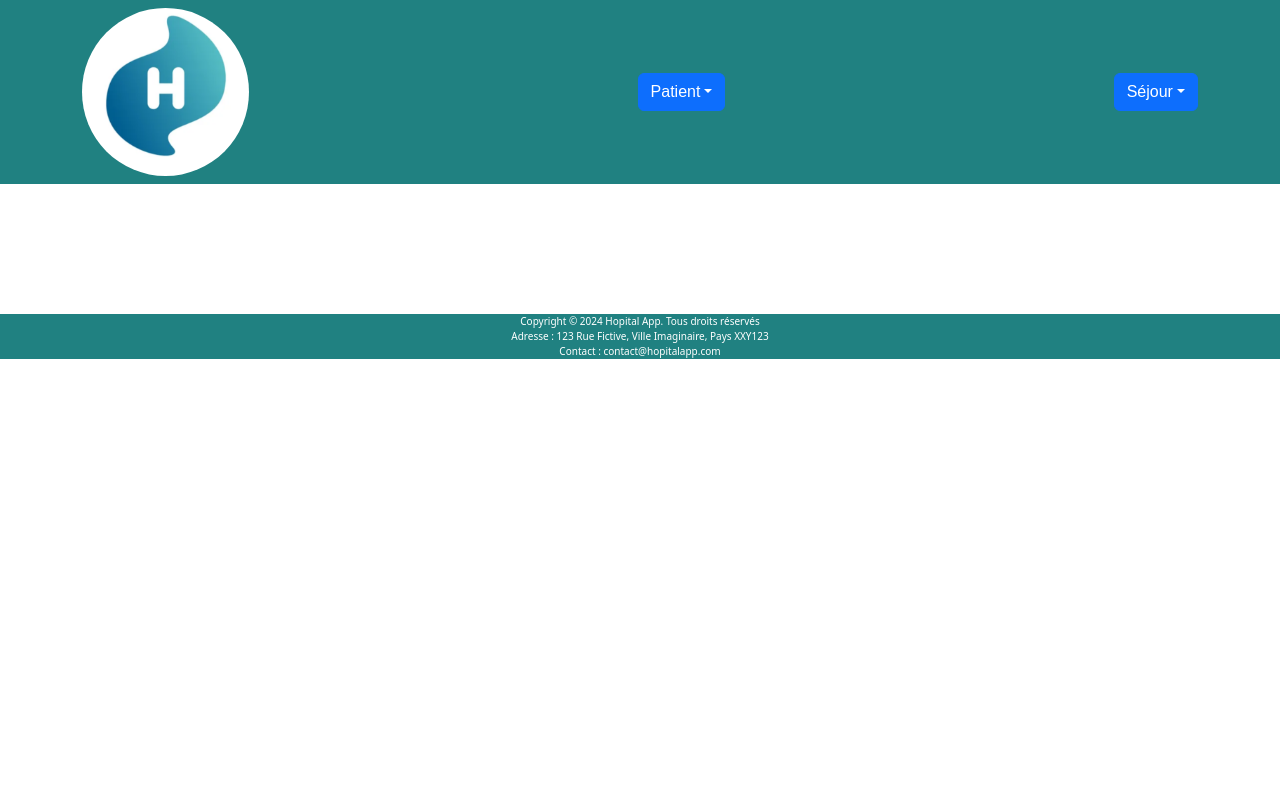
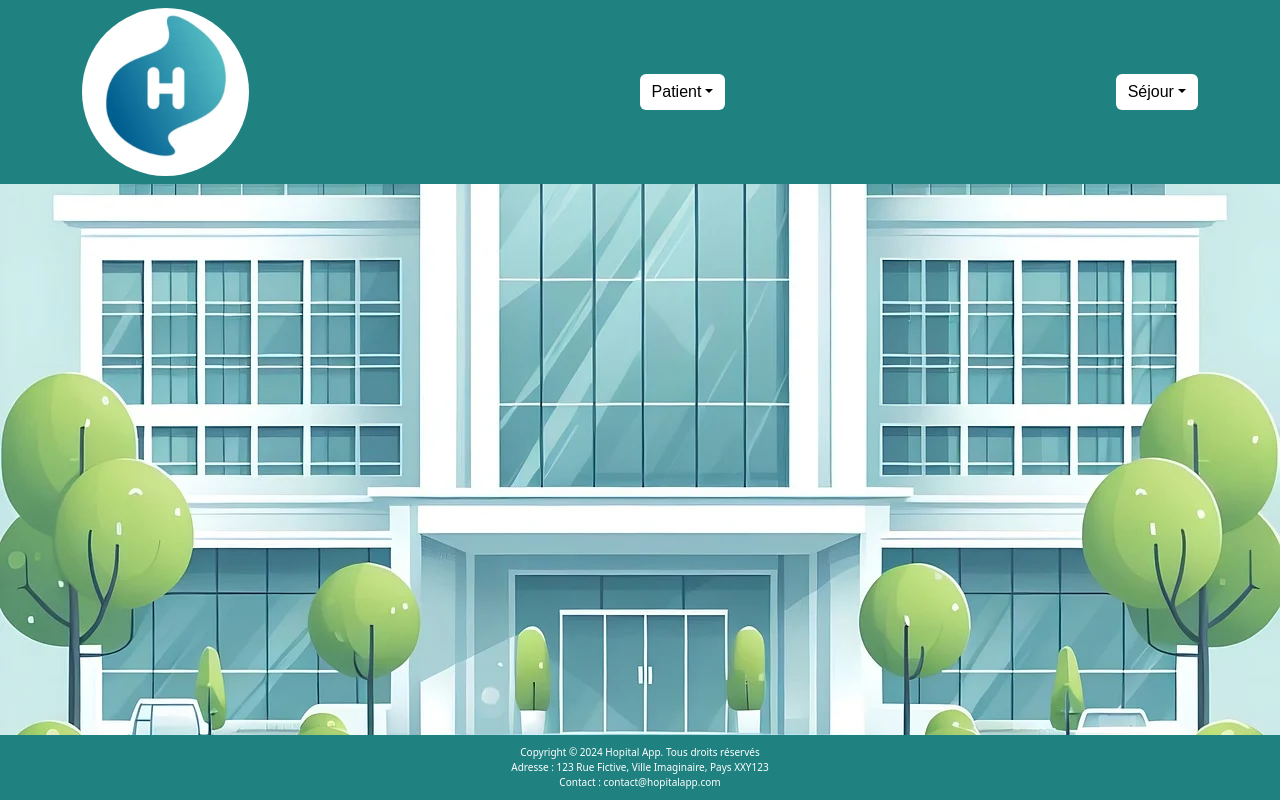
Before and after one commit to Huriaux/App_Hopital_Front, a React (Create React App) app in the folder app-hoptial/: page / in a window 1280 px wide. Built offline with nearby package versions, Linux system fonts and the light colour scheme.

Commit message:
feat(Accueil) page Accueil créée

```diff
--- a/app-hoptial/src/App.css
+++ b/app-hoptial/src/App.css
@@ -1,8 +1,14 @@
+.wrapper {
+  position: relative;
+  min-height: 100vh;
+}
+
 /* Header */
 
 .navbar {
-  margin-bottom: 130px;
-
+  position: relative;
+  z-index: 2;
+  height: 20%;
   background-color: #208181;
   font-family: Arial, Helvetica, sans-serif;
 }
@@ -12,16 +18,47 @@
   width: 15%;
   border-radius: 50%;
 }
-/*
-#dropdown1 {
-  background: grey;
-} */
 
-.drop {
+#dropdown1, #dropdown2 {
   background: white;
+  border: #034F5C;
+  color: black;
+
 }
 
+/* Main */
+
+.imageFond {
+  background-size: cover;
+  background-position: center;
+  width: 100%;
+  height: 100%;
+  position: absolute;
+  top: 0;
+  left: 0;
+}
+
+/* Main */
+main {
+  position: relative;
+  min-height: calc(100vh - 130px - 80px); /* 130px pour l'en-tête et 80px pour le pied de page */
+  display: flex;
+  justify-content: center;
+  align-items: center;
+}
+
+
 /* Footer */
+
+footer {
+  position: absolute;
+  bottom: 0;
+  width: 100%;
+  background-color: #208181;
+  color: white;
+  text-align: center;
+  padding: 10px 0;
+}
 
 .container-text {
   font-size: 10px;
@@ -32,16 +69,6 @@
   align-items: center;
 }
 
-.text {
-  display: flex;
-  flex-direction: row;
-  align-items: center;
-}
-
 .text p {
   margin: 0px;
 }
-
-main {
-  min-width: 100vh;
-}
--- a/app-hoptial/src/App.jsx
+++ b/app-hoptial/src/App.jsx
@@ -2,7 +2,6 @@ import "bootstrap/dist/css/bootstrap.min.css";
 import React from "react";
 import { BrowserRouter, Route, Routes } from "react-router-dom";
 import Accueil from "../src/views/Accueil";
-import Footer from './components/Footer';
 
 
 
@@ -12,7 +11,6 @@ const App = () => {
       <Routes>
         <Route path="/" element={<Accueil />} />
       </Routes>
-      <Footer/>
     </BrowserRouter>
 
   );
--- a/app-hoptial/src/components/Footer.jsx
+++ b/app-hoptial/src/components/Footer.jsx
@@ -2,7 +2,6 @@ import React from 'react';
 
 const Footer = () => {
     return (
-        <>
         <footer>
             <div className='container-text'>
                 <div className='text'>
@@ -16,8 +15,6 @@ const Footer = () => {
                 </div>
             </div>
         </footer>
-
-        </>
     );
 };
 
--- a/app-hoptial/src/components/Header.jsx
+++ b/app-hoptial/src/components/Header.jsx
@@ -7,11 +7,9 @@ import Logo from "../assets/Logo.png";
 const Header = () => {
 
     return (
-        <>
-
-        <nav class="navbar">
-            <div class="container">
-                <img src={Logo} alt="Logo Hopital" />
+        <nav className="navbar">
+            <div className="container">
+                <img title='Accueil' src={Logo} alt="Logo Hopital" />
 
                 <DropdownButton id="dropdown1" title="Patient">
                     <Dropdown.Item className='drop' href="#/action-1">Ajouter</Dropdown.Item>
@@ -19,12 +17,11 @@ const Header = () => {
                 </DropdownButton>
 
                 <DropdownButton id="dropdown2" title="Séjour">
-                    <Dropdown.Item href="#/action-1">Arrivée</Dropdown.Item>
-                    <Dropdown.Item href="#/action-2">Sortie</Dropdown.Item>
+                    <Dropdown.Item className='drop' href="#/action-1">Arrivée</Dropdown.Item>
+                    <Dropdown.Item className='drop' href="#/action-2">Sortie</Dropdown.Item>
                 </DropdownButton>
             </div>
         </nav>
-        </>
     );
 };
 
--- a/app-hoptial/src/views/Accueil.jsx
+++ b/app-hoptial/src/views/Accueil.jsx
@@ -1,15 +1,19 @@
 import React from 'react';
-import Header from '../components/Header';
+import "../App.css";
+import Image from "../assets/ImgAccueil.png";
+import Footer from '../components/Footer';
+import Header from '../components/Header'; // Importation de votre en-tête
 
 
 const Accueil = () => {
     return (
-        <>
-        <Header/>
-        <main>
-
-        </main>
-        </>
+        <div className="wrapper">
+            <Header />
+            <main className="imageFond" style={{ backgroundImage: `url(${Image})` }}>
+                {/* Contenu de votre page d'accueil */}
+            </main>
+            <Footer />
+        </div>
     );
 };
 
```
